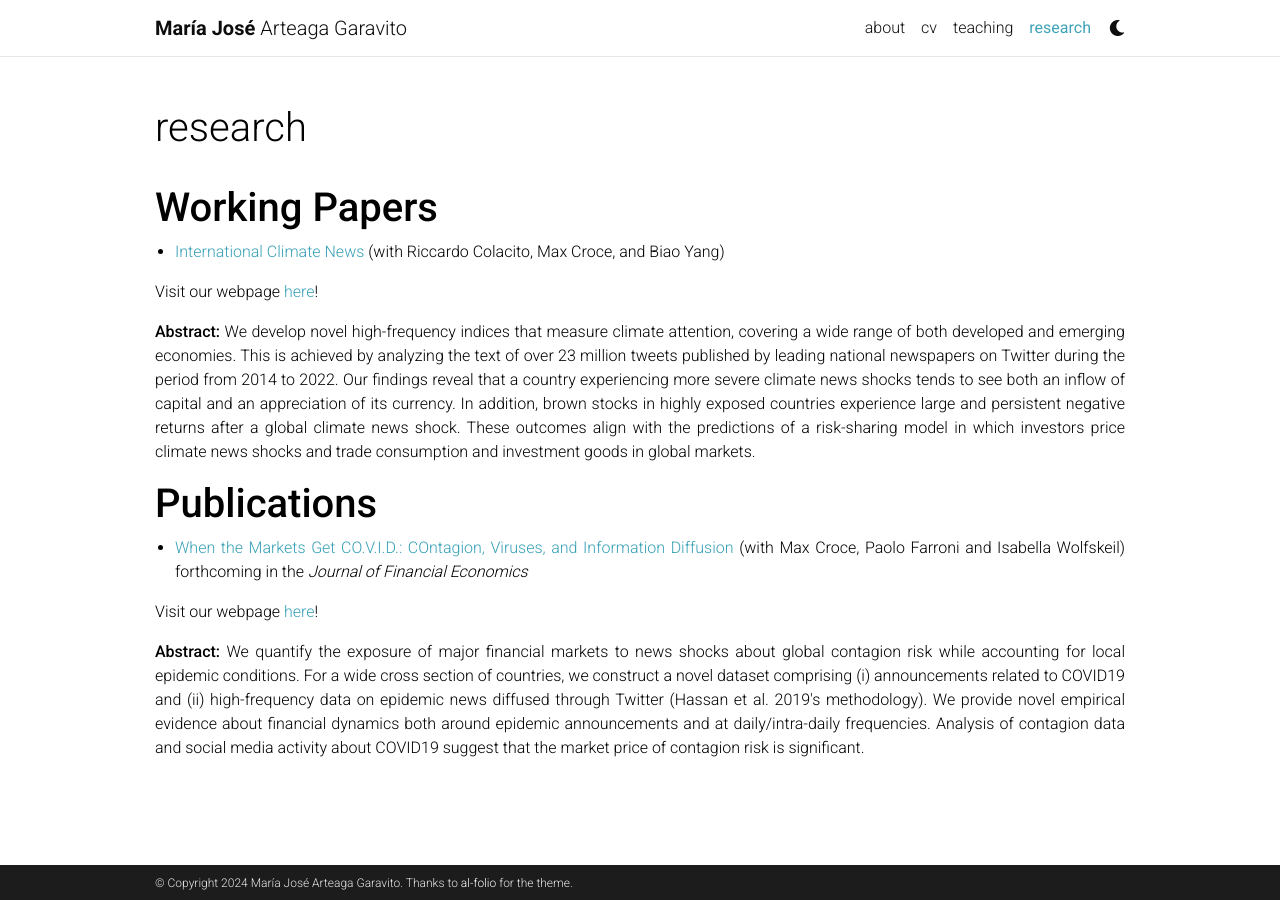
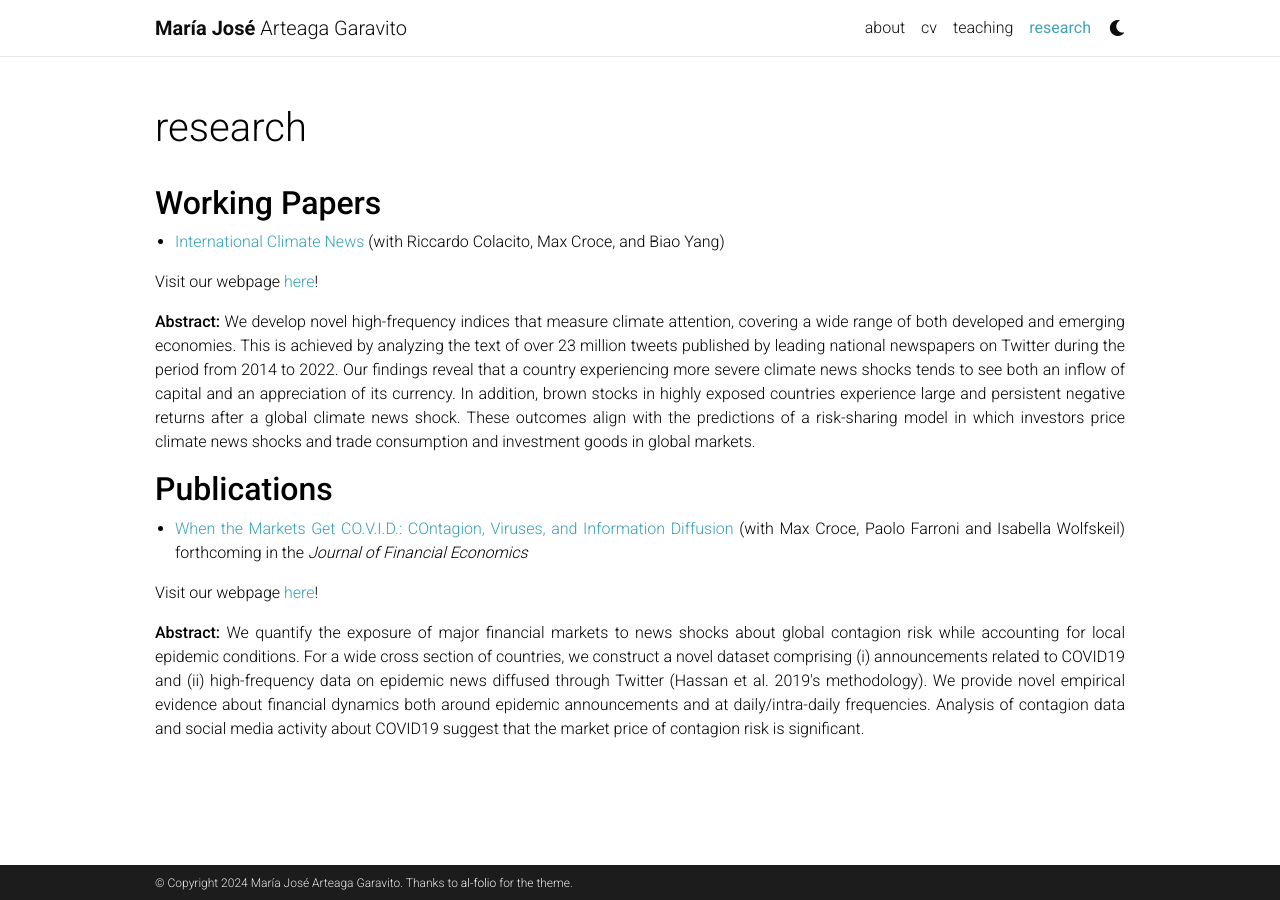
Before and after one commit to majoarteaga/majoarteaga.github.io, a Jekyll site: the page built from _pages/research.md, in a window 1280 px wide. Built offline with Jekyll 4.4.1, drawn with Linux system fonts in a browser that asks for light colours; comment, search, counter and statistics services are not loaded; a style sheet for code colours, icons or effects is not loaded.

```diff
--- a/_pages/research.md
+++ b/_pages/research.md
@@ -24,7 +24,7 @@ nav_order: 6
 }
 </style>
 
-<h1><strong>Working Papers</strong></h1>
+<h2><strong>Working Papers</strong></h2>
 
 <div class="text-column">
     <ul>
@@ -36,7 +36,7 @@ nav_order: 6
 
 
 
-<h1><strong>Publications</strong></h1>
+<h2><strong>Publications</strong></h2>
 
 <div class="text-column">
     <ul>
```
